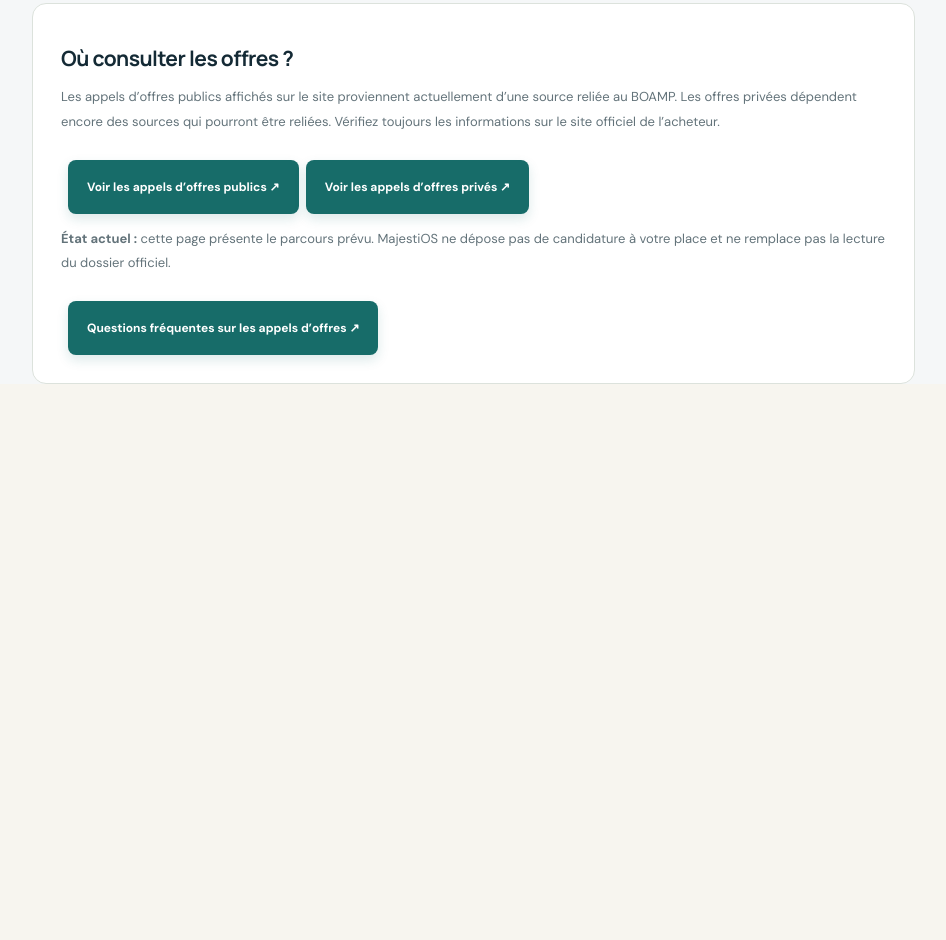
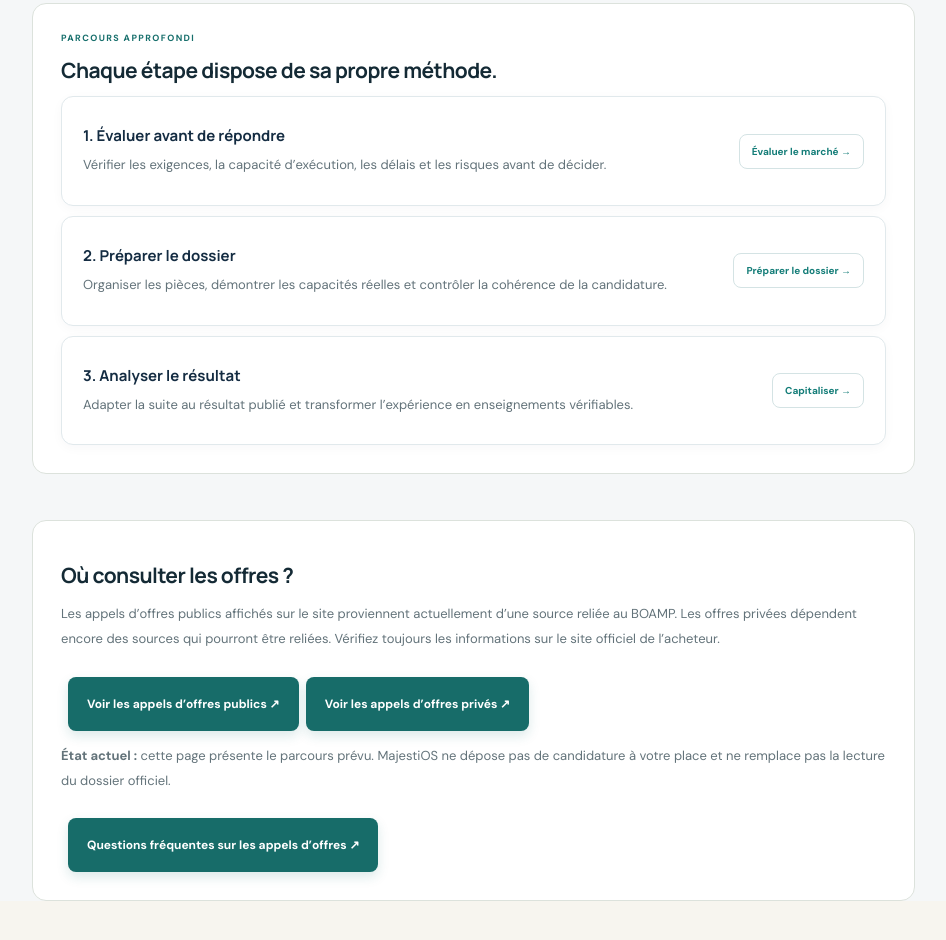
Before and after one commit to Chexpeer/Majestios, a Next.js app: page /developpement-commercial/accompagnement-appels-offres in a window 1280 px wide. Shown: the part 1180-2120 px from the top of the page, without its empty margins (286-1232 px from the left). Before the commit the page ends 1610 px from the top, so only its background shows below. Built offline with nearby package versions, Linux system fonts and the light colour scheme.

Commit message:
Relier l’accompagnement aux appels d’offres à trois parcours détaillés

```diff
--- a/src/app/developpement-commercial/accompagnement-appels-offres/page.tsx
+++ b/src/app/developpement-commercial/accompagnement-appels-offres/page.tsx
@@ -23,7 +23,16 @@ export default function Page() {
         <article><span>03 · PRÉPARER</span><h2>Rassembler les pièces</h2><p>Établir la liste des documents à fournir, des questions à poser et des dates à respecter.</p></article>
         <article><span>04 · SUIVRE</span><h2>Ne pas oublier une étape</h2><p>Noter les décisions prises, les pièces manquantes et les prochaines actions à effectuer.</p></article>
       </section>
-      <section className="concept-principles">
+            <section className="concept-principles">
+        <span className="section-label">PARCOURS APPROFONDI</span>
+        <h2>Chaque étape dispose de sa propre méthode.</h2>
+        <div className="results-list">
+          <article className="result-card"><div className="result-main"><h3>1. Évaluer avant de répondre</h3><p>Vérifier les exigences, la capacité d’exécution, les délais et les risques avant de décider.</p></div><div className="result-actions"><Link className="result-action" href="/developpement-commercial/accompagnement-appels-offres/preparer">Évaluer le marché →</Link></div></article>
+          <article className="result-card"><div className="result-main"><h3>2. Préparer le dossier</h3><p>Organiser les pièces, démontrer les capacités réelles et contrôler la cohérence de la candidature.</p></div><div className="result-actions"><Link className="result-action" href="/developpement-commercial/accompagnement-appels-offres/rediger">Préparer le dossier →</Link></div></article>
+          <article className="result-card"><div className="result-main"><h3>3. Analyser le résultat</h3><p>Adapter la suite au résultat publié et transformer l’expérience en enseignements vérifiables.</p></div><div className="result-actions"><Link className="result-action" href="/developpement-commercial/accompagnement-appels-offres/apres-un-resultat">Capitaliser →</Link></div></article>
+        </div>
+      </section>
+<section className="concept-principles">
         <h2>Où consulter les offres ?</h2>
         <p>Les appels d’offres publics affichés sur le site proviennent actuellement d’une source reliée au BOAMP. Les offres privées dépendent encore des sources qui pourront être reliées. Vérifiez toujours les informations sur le site officiel de l’acheteur.</p>
         <div className="route-actions">
```
